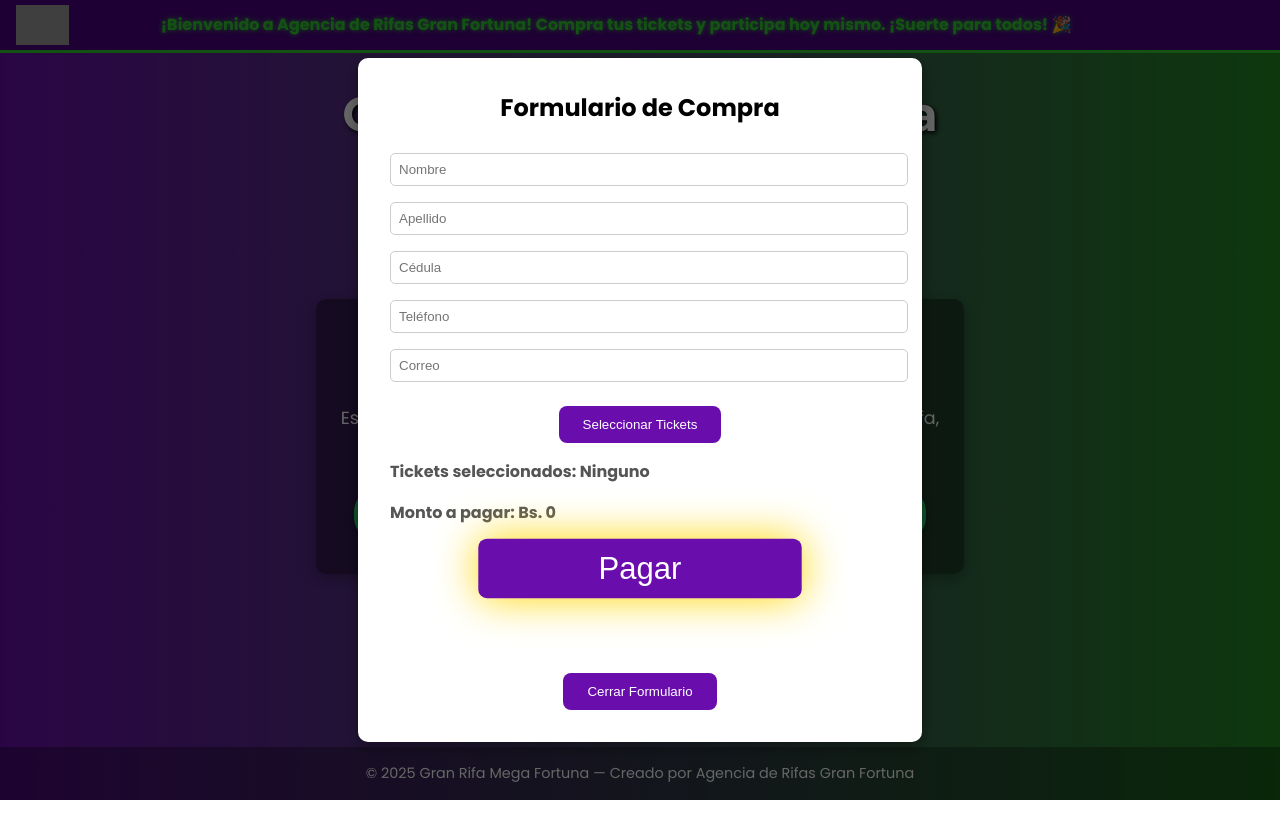
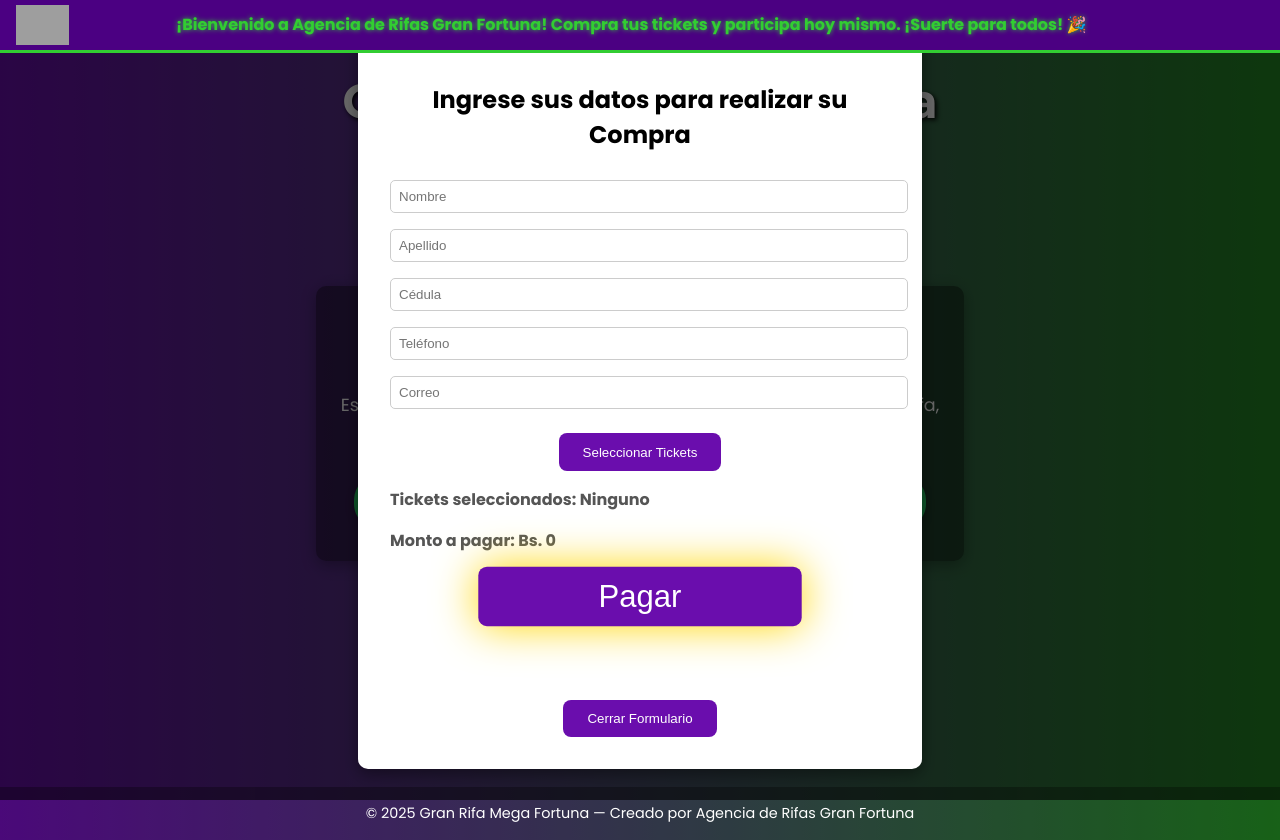
Before and after one commit to Logistica2025/RifasGranFortuna-, a plain HTML site: page index.html in a window 1280 px wide. Both pictures are taken after a click on the button "Compra tu ticket aquí". Before the commit the page ends 800 px from the top, so only its background shows below. Drawn offline with Linux system fonts and the light colour scheme; no server answers; grey boxes are pictures that could not be loaded.

Commit message:
Update index.html

```diff
--- a/index.html
+++ b/index.html
@@ -27,6 +27,7 @@
             text-align: center;
             flex: 1 0 auto;
             transition: background 0.5s ease, color 0.5s ease;
+            padding-top: 40px; /* Add padding to the body to prevent content from being hidden behind the fixed header */
         }
 
         main {
@@ -163,7 +164,7 @@
         }
 
         .modal-content h2 {
-            margin-top: 0;
+            margin-top: 1;
             color: inherit; /* Hereda el color del texto del modal-content */
         }
 
@@ -212,6 +213,10 @@
             height: 40px;
             overflow: hidden;
             transition: background-color 0.5s ease, border-color 0.5s ease;
+            position: fixed; /* Make it fixed */
+            top: 0; /* Position at the top */
+            width: 100%; /* Take full width */
+            z-index: 1000; /* Ensure it stays on top of other content */
         }
 
         .logo {
@@ -427,7 +432,7 @@
             padding: 1.5rem;
             margin-top: 2rem;
             border-radius: 10px;
-            box-shadow: 0 4px 15px rgba(0, 0, 0, 0.3);
+            box-shadow: 0 4px 15px rgba(0,0,0,0.3);
             max-width: 600px;
             margin-left: auto;
             margin-right: auto;
@@ -507,7 +512,7 @@
         </div>
         <div class="modal" id="comprarModal">
             <div class="modal-content">
-                <h2>Formulario de Compra</h2>
+                <h2>Ingrese sus datos para realizar su Compra</h2>
                 <form id="raffleForm">
                     <input type="text" placeholder="Nombre" id="nombre" name="nombre" required />
                     <input type="text" placeholder="Apellido" id="apellido" name="apellido" required />
@@ -1038,7 +1043,7 @@ async function obtenerTasaDolar() {
         const result = await enviarDatosAAppsScript(reportData, "ReportesDePago", "POST");
 
         if (result.status === "success") {
-            alert("¡Reporte de pago enviado con éxito! Gracias por su información.");
+            alert("¡Reporte de pago enviado con éxito! En unos instantes validaremos su información.");
             closeModal("reportModal");
             // Limpiar los campos del formulario de reporte
             document.getElementById("cedulaReporte").value = '';
```
